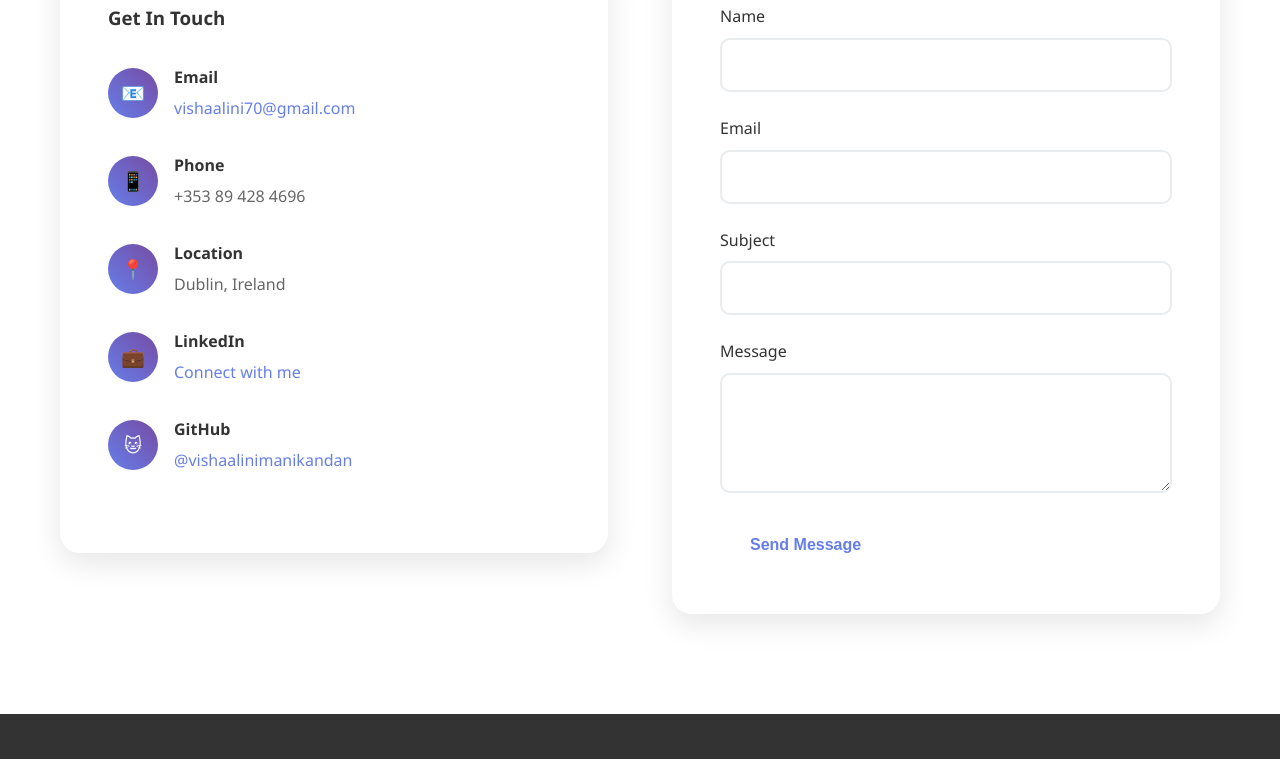
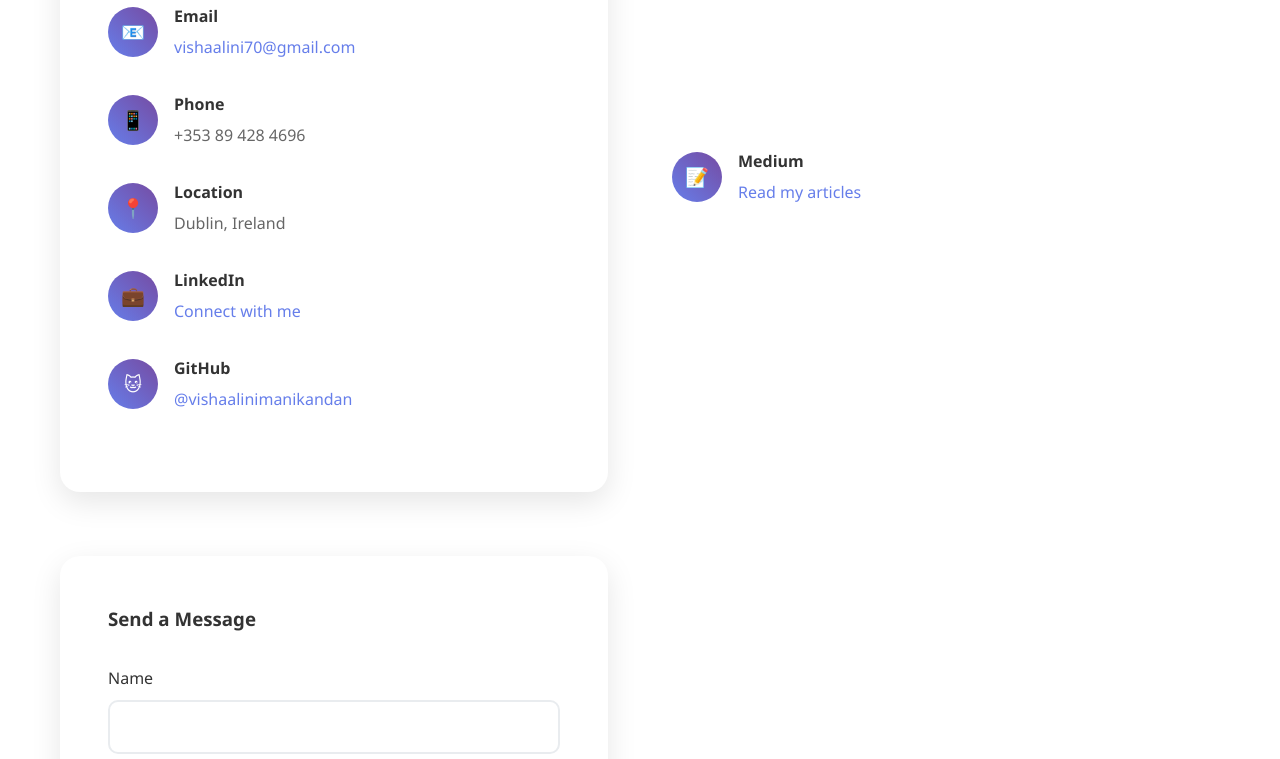
Before and after one commit to vishaalinimanikandan/vishaalinimanikandan.github.io, a plain HTML site: page index.html in a window 1280 px wide. Shown: the part 5755-6514 px from the top of the page. Drawn offline with Linux system fonts and the light colour scheme.

Commit message:
updated footer with medium links and also added medium posts and made sure linkedin is working

```diff
--- a/index.html
+++ b/index.html
@@ -1012,7 +1012,7 @@
                         <div class="contact-icon">💼</div>
                         <div class="contact-text">
                             <h4>LinkedIn</h4>
-                            <p><a href="https://www.linkedin.com/in/vishaalini-manikandan/" target="_blank">Connect with me</a></p>
+                            <p><a href="https://linkedin.com/in/vishaalini-manikandan/" target="_blank">Connect with me</a></p>
                         </div>
                     </div>
                     <div class="contact-item">
@@ -1023,7 +1023,14 @@
                         </div>
                     </div>
                 </div>
-
+<!-- Add this to your existing contact section -->
+<div class="contact-item">
+    <div class="contact-icon">📝</div>
+    <div class="contact-text">
+        <h4>Medium</h4>
+        <p><a href="https://medium.com/@vishaalini70" target="_blank">Read my articles</a></p>
+    </div>
+</div>
                 <div class="contact-form fade-in">
                     <h3 style="margin-bottom: 2rem; color: #333;">Send a Message</h3>
                     <form>
@@ -1057,6 +1064,7 @@
                 <a href="https://github.com/vishaalinimanikandan" target="_blank" class="social-link">🐱</a>
                 <a href="https://linkedin.com/in/vishaalini-ramasamy-manikandan" target="_blank" class="social-link">💼</a>
                 <a href="mailto:vishaalini70@gmail.com" class="social-link">📧</a>
+            <a href="https://medium.com/@your-username" target="_blank" class="social-link">📝</a>
             </div>
             <p>&copy; 2025 Vishaalini Ramasamy Manikandan. All rights reserved.</p>
             <p>Built with passion for AI and innovation</p>
```
